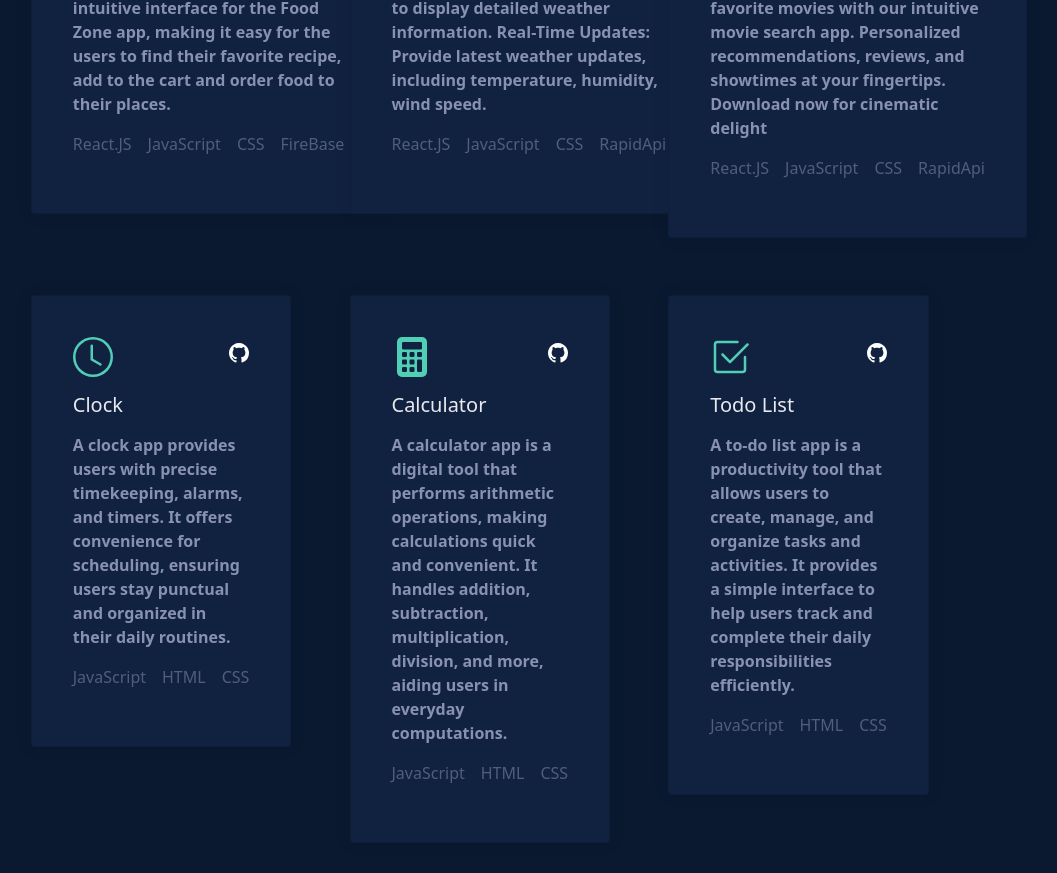
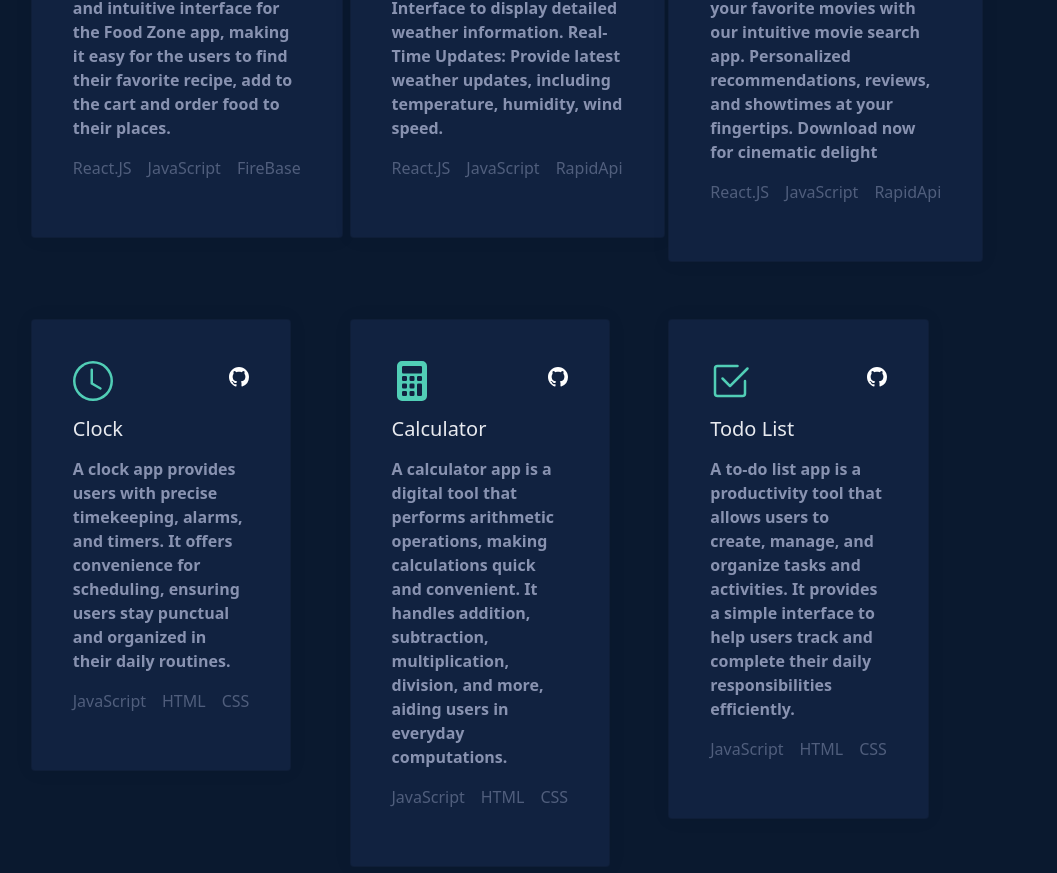
Before and after one commit to RohitDeepati/Personal-Portfolio, a React (Vite) app: page / in a window 1280 px wide. Shown: the part 1940-2813 px from the top of the page, without its empty margins (171-1228 px from the left). Built offline with nearby package versions, Linux system fonts and the light colour scheme.

Commit message:
solved card box issue

```diff
--- a/package.json
+++ b/package.json
@@ -27,7 +27,6 @@
     "eslint-plugin-react-hooks": "^4.6.0",
     "eslint-plugin-react-refresh": "^0.4.5",
     "postcss": "^8.4.33",
-    "tailwindcss": "^3.4.1",
     "vite": "^5.0.8"
   }
 }
--- a/src/components/Projects.jsx
+++ b/src/components/Projects.jsx
@@ -71,7 +71,7 @@
                   <div className="d-flex justify-content-around d-grid gap-3">
                     <p>React.JS</p>
                     <p>JavaScript</p>
-                    <p>CSS</p>
+                    {/* <p>CSS</p> */}
                     <p>FireBase</p>
                   </div>
                 </div>
@@ -132,7 +132,7 @@
                   <div className="d-flex justify-content-around d-grid gap-3">
                     <p>React.JS</p>
                     <p>JavaScript</p>
-                    <p>CSS</p>
+                    {/* <p>CSS</p> */}
                     <p>RapidApi</p>
                   </div>
                 </div>
@@ -193,7 +193,7 @@
                   <div className="d-flex justify-content-around d-grid gap-3">
                     <p>React.JS</p>
                     <p>JavaScript</p>
-                    <p>CSS</p>
+                    {/* <p>CSS</p> */}
                     <p>RapidApi</p>
                   </div>
                 </div>
```
Also changed, not shown: 1 other file (tests, documents, lock files or other folders).
